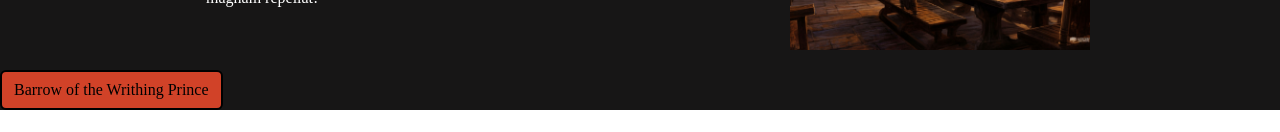
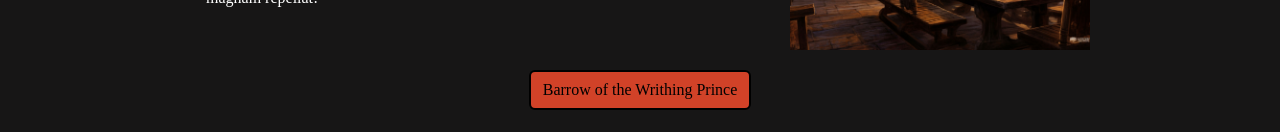
Before and after one commit to PetarNikolov101/DnD-Event-Website, a React (Vite) app: page / in a window 1280 px wide. Shown: the part 1333-1465 px from the top of the page. Before the commit the page ends 1443 px from the top, so only its background shows below. Built offline with nearby package versions, Linux system fonts and the light colour scheme.

Commit message:
changed min-height of photo slider

```diff
--- a/src/App.css
+++ b/src/App.css
@@ -71,7 +71,7 @@ nav{
 }
 
 .photo-bar-photo{
-    min-height: 160px;
+    min-height: 170px;
 }
 .right_side_clickable{
     padding: 0.5em;
@@ -129,6 +129,10 @@ nav{
     border-color: black;
     border-width: 2px;
     color: black;
+    display: flex;
+    margin-left: auto;
+    margin-right: auto;
+    margin-bottom: 0.01em;
 }
 
 #dame-button:hover{
@@ -139,5 +143,5 @@ nav{
 }
 
 #oneshot-details{
-    margin-top: 0.01em;
+    margin-top: 0.0001em;
 }
```
